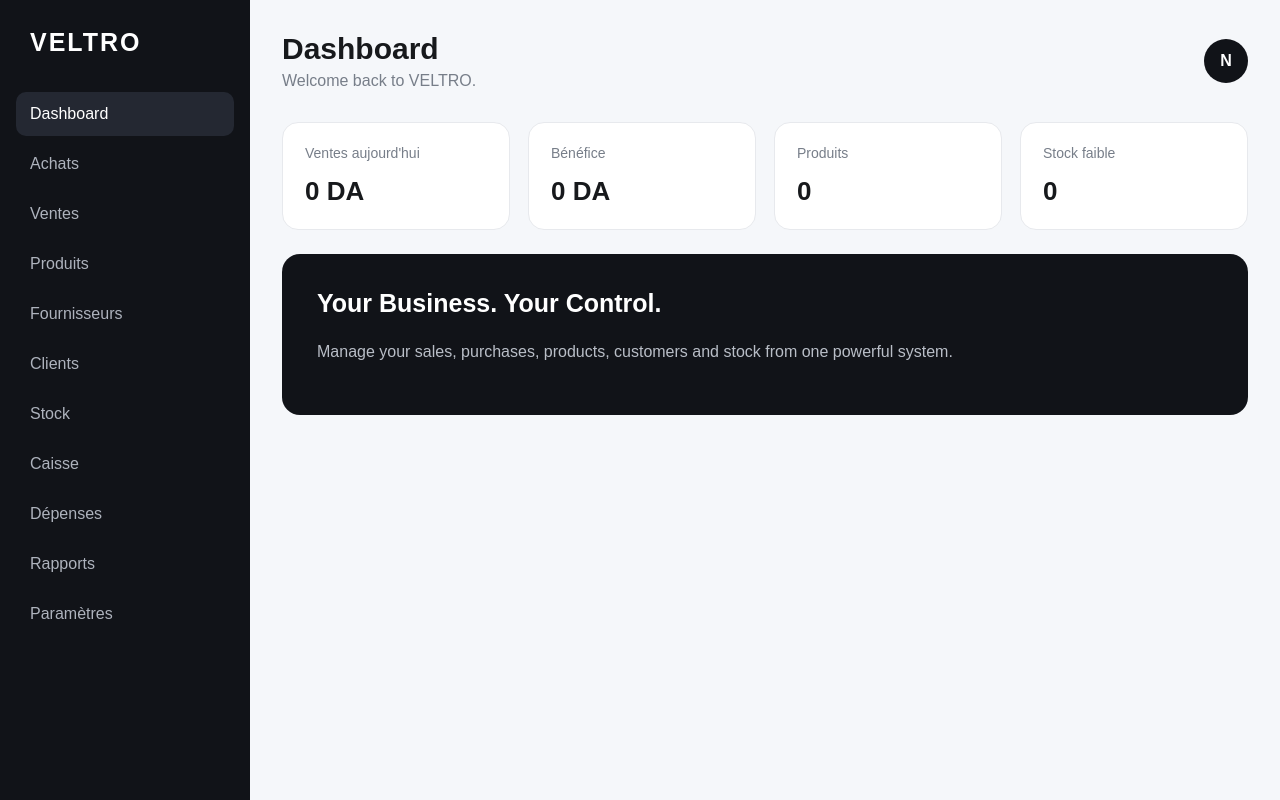
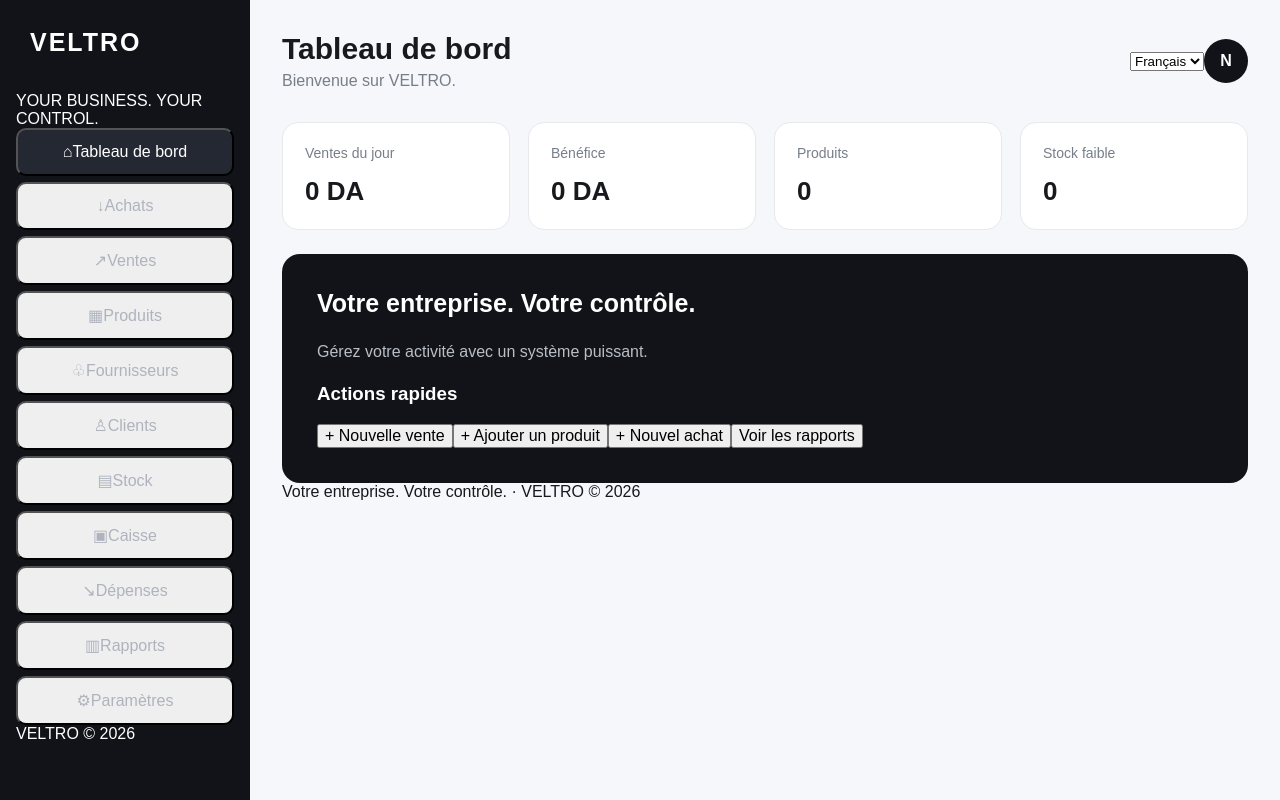
Before and after one commit to noamen200512-arch/VELTRO, a React (Vite) app: page / in a window 1280 px wide. Built offline with nearby package versions, Linux system fonts and the light colour scheme.

Commit message:
Add multilingual support with translations

```diff
--- a/src/main.jsx
+++ b/src/main.jsx
@@ -1,67 +1,290 @@
-import React from "react";
+import React, { useState } from "react";
 import ReactDOM from "react-dom/client";
 import "./style.css";
 
+const translations = {
+  en: {
+    dashboard: "Dashboard",
+    achats: "Purchases",
+    ventes: "Sales",
+    produits: "Products",
+    fournisseurs: "Suppliers",
+    clients: "Customers",
+    stock: "Inventory",
+    caisse: "Cash Register",
+    depenses: "Expenses",
+    rapports: "Reports",
+    parametres: "Settings",
+    welcome: "Welcome back to VELTRO.",
+    subtitle: "Your Business. Your Control.",
+    description: "Manage your business from one powerful system.",
+    salesToday: "Sales Today",
+    profit: "Profit",
+    productCount: "Products",
+    lowStock: "Low Stock",
+    language: "Language",
+    empty: "This section is ready for its next features.",
+    search: "Search...",
+    actions: "Quick Actions",
+    newSale: "New Sale",
+    addProduct: "Add Product",
+    newPurchase: "New Purchase",
+    viewReports: "View Reports",
+    total: "Total",
+    status: "Status",
+    date: "Date",
+    name: "Name",
+    amount: "Amount",
+    comingSoon: "More features coming soon",
+    footer: "Your Business. Your Control.",
+  },
+  fr: {
+    dashboard: "Tableau de bord",
+    achats: "Achats",
+    ventes: "Ventes",
+    produits: "Produits",
+    fournisseurs: "Fournisseurs",
+    clients: "Clients",
+    stock: "Stock",
+    caisse: "Caisse",
+    depenses: "Dépenses",
+    rapports: "Rapports",
+    parametres: "Paramètres",
+    welcome: "Bienvenue sur VELTRO.",
+    subtitle: "Votre entreprise. Votre contrôle.",
+    description: "Gérez votre activité avec un système puissant.",
+    salesToday: "Ventes du jour",
+    profit: "Bénéfice",
+    productCount: "Produits",
+    lowStock: "Stock faible",
+    language: "Langue",
+    empty: "Cette section est prête pour les prochaines fonctionnalités.",
+    search: "Rechercher...",
+    actions: "Actions rapides",
+    newSale: "Nouvelle vente",
+    addProduct: "Ajouter un produit",
+    newPurchase: "Nouvel achat",
+    viewReports: "Voir les rapports",
+    total: "Total",
+    status: "Statut",
+    date: "Date",
+    name: "Nom",
+    amount: "Montant",
+    comingSoon: "D'autres fonctionnalités arrivent bientôt",
+    footer: "Votre entreprise. Votre contrôle.",
+  },
+  ar: {
+    dashboard: "لوحة التحكم",
+    achats: "المشتريات",
+    ventes: "المبيعات",
+    produits: "المنتجات",
+    fournisseurs: "الموردون",
+    clients: "العملاء",
+    stock: "المخزون",
+    caisse: "الصندوق",
+    depenses: "المصاريف",
+    rapports: "التقارير",
+    parametres: "الإعدادات",
+    welcome: "مرحبًا بك مجددًا في VELTRO.",
+    subtitle: "أعمالك. تحكمك الكامل.",
+    description: "أدر نشاطك التجاري من نظام واحد متكامل.",
+    salesToday: "مبيعات اليوم",
+    profit: "الأرباح",
+    productCount: "المنتجات",
+    lowStock: "مخزون منخفض",
+    language: "اللغة",
+    empty: "هذا القسم جاهز لإضافة الوظائف القادمة.",
+    search: "بحث...",
+    actions: "إجراءات سريعة",
+    newSale: "عملية بيع جديدة",
+    addProduct: "إضافة منتج",
+    newPurchase: "عملية شراء جديدة",
+    viewReports: "عرض التقارير",
+    total: "الإجمالي",
+    status: "الحالة",
+    date: "التاريخ",
+    name: "الاسم",
+    amount: "المبلغ",
+    comingSoon: "المزيد من الوظائف قريبًا",
+    footer: "أعمالك. تحكمك الكامل.",
+  },
+};
+
+const menu = [
+  { id: "dashboard", icon: "⌂" },
+  { id: "achats", icon: "↓" },
+  { id: "ventes", icon: "↗" },
+  { id: "produits", icon: "▦" },
+  { id: "fournisseurs", icon: "♧" },
+  { id: "clients", icon: "♙" },
+  { id: "stock", icon: "▤" },
+  { id: "caisse", icon: "▣" },
+  { id: "depenses", icon: "↘" },
+  { id: "rapports", icon: "▥" },
+  { id: "parametres", icon: "⚙" },
+];
+
 function App() {
+  const [active, setActive] = useState("dashboard");
+  const [language, setLanguage] = useState("fr");
+  const [search, setSearch] = useState("");
+
+  const t = translations[language];
+  const isArabic = language === "ar";
+
+  const changeSection = (id) => {
+    setActive(id);
+    setSearch("");
+  };
+
   return (
-    <div className="app">
+    <div className="app" dir={isArabic ? "rtl" : "ltr"}>
       <aside className="sidebar">
         <div className="logo">VELTRO</div>
+        <div className="brand-subtitle">
+          YOUR BUSINESS. YOUR CONTROL.
+        </div>
 
         <nav>
-          <div className="nav-item active">Dashboard</div>
-          <div className="nav-item">Achats</div>
-          <div className="nav-item">Ventes</div>
-          <div className="nav-item">Produits</div>
-          <div className="nav-item">Fournisseurs</div>
-          <div className="nav-item">Clients</div>
-          <div className="nav-item">Stock</div>
-          <div className="nav-item">Caisse</div>
-          <div className="nav-item">Dépenses</div>
-          <div className="nav-item">Rapports</div>
-          <div className="nav-item">Paramètres</div>
+          {menu.map((item) => (
+            <button
+              key={item.id}
+              type="button"
+              className={`nav-item ${
+                active === item.id ? "active" : ""
+              }`}
+              onClick={() => changeSection(item.id)}
+            >
+              <span className="nav-icon">{item.icon}</span>
+              <span>{t[item.id]}</span>
+            </button>
+          ))}
         </nav>
+
+        <div className="sidebar-footer">VELTRO © 2026</div>
       </aside>
 
       <main className="main">
         <header className="topbar">
           <div>
-            <h1>Dashboard</h1>
-            <p>Welcome back to VELTRO.</p>
+            <h1>{t[active]}</h1>
+            <p>
+              {active === "dashboard"
+                ? t.welcome
+                : t[active]}
+            </p>
           </div>
 
-          <button className="profile">N</button>
+          <div className="topbar-actions">
+            <select
+              aria-label={t.language}
+              value={language}
+              onChange={(event) =>
+                setLanguage(event.target.value)
+              }
+            >
+              <option value="fr">Français</option>
+              <option value="en">English</option>
+              <option value="ar">العربية</option>
+            </select>
+
+            <button
+              className="profile"
+              type="button"
+              title="VELTRO profile"
+            >
+              N
+            </button>
+          </div>
         </header>
 
+        {active === "dashboard" ? (
+          <>
             <section className="cards">
               <div className="card">
-            <span>Ventes aujourd'hui</span>
+                <span>{t.salesToday}</span>
                 <strong>0 DA</strong>
               </div>
 
               <div className="card">
-            <span>Bénéfice</span>
+                <span>{t.profit}</span>
                 <strong>0 DA</strong>
               </div>
 
               <div className="card">
-            <span>Produits</span>
+                <span>{t.productCount}</span>
                 <strong>0</strong>
               </div>
 
               <div className="card">
-            <span>Stock faible</span>
+                <span>{t.lowStock}</span>
                 <strong>0</strong>
               </div>
             </section>
 
             <section className="welcome">
-          <h2>Your Business. Your Control.</h2>
-          <p>
-            Manage your sales, purchases, products, customers and stock
-            from one powerful system.
-          </p>
+              <h2>{t.subtitle}</h2>
+              <p>{t.description}</p>
+
+              <h3>{t.actions}</h3>
+
+              <div className="quick-actions">
+                <button
+                  type="button"
+                  onClick={() => changeSection("ventes")}
+                >
+                  + {t.newSale}
+                </button>
+
+                <button
+                  type="button"
+                  onClick={() => changeSection("produits")}
+                >
+                  + {t.addProduct}
+                </button>
+
+                <button
+                  type="button"
+                  onClick={() => changeSection("achats")}
+                >
+                  + {t.newPurchase}
+                </button>
+
+                <button
+                  type="button"
+                  onClick={() => changeSection("rapports")}
+                >
+                  {t.viewReports}
+                </button>
+              </div>
             </section>
+          </>
+        ) : (
+          <section className="welcome section-content">
+            <div className="section-symbol">
+              {menu.find((item) => item.id === active)?.icon}
+            </div>
+
+            <h2>{t[active]}</h2>
+            <p>{t.empty}</p>
+
+            <input
+              type="search"
+              placeholder={t.search}
+              value={search}
+              onChange={(event) =>
+                setSearch(event.target.value)
+              }
+              aria-label={t.search}
+            />
+
+            <p className="coming-soon">{t.comingSoon}</p>
+          </section>
+        )}
+
+        <footer className="app-footer">
+          {t.footer} · VELTRO © 2026
+        </footer>
       </main>
     </div>
   );
```
Lines whose indentation alone changed are shown as unchanged.
